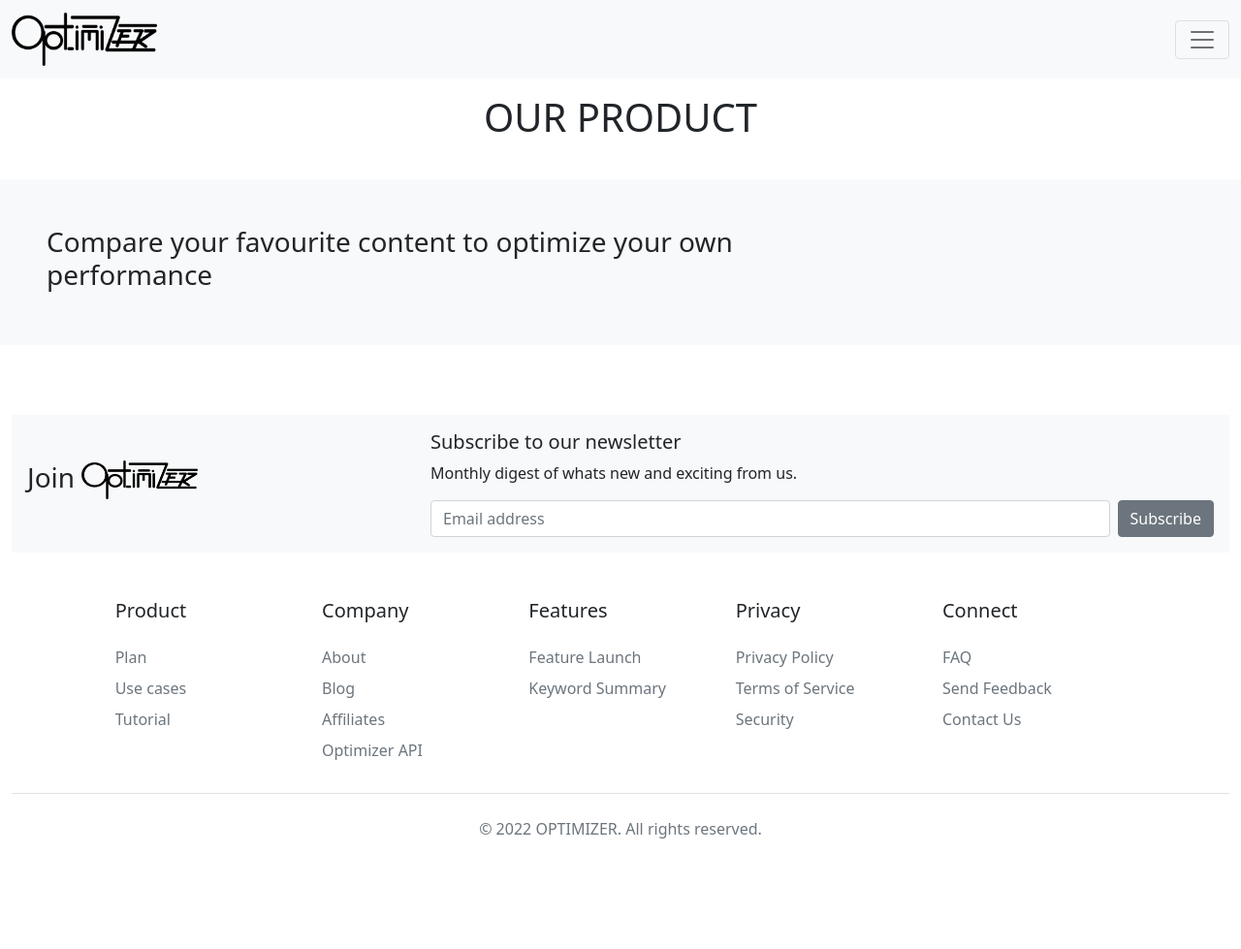
After one commit to SarmSKunatham/Optimizer-font-end, a Flask app: page /product in a window 1280 px wide. The commit adds this page. Shown: the whole page at 97% size. Run offline with Flask 2, Linux system fonts and the light colour scheme.

Commit message:
Working on product page

```diff
--- a/NLP_Project/flaskr/__init__.py
+++ b/NLP_Project/flaskr/__init__.py
@@ -14,6 +14,10 @@ def create_app(test_config=None):
     from . import db
     db.init_app(app)
 
+    from . import blog
+    app.register_blueprint(blog.bp)
+    app.add_url_rule('/', endpoint='index')
+
     from . import auth
     app.register_blueprint(auth.bp)
 
@@ -28,9 +32,9 @@ def create_app(test_config=None):
         os.makedirs(app.instance_path)
     except OSError:
         pass
-    @app.route("/")
-    def index():
-        return render_template('blog/index.html')
+    # @app.route("/")
+    # def index():
+    #     return render_template('blog/index.html')
     # a simple page that says hello
     @app.route('/hello')
     def hello():
--- a/NLP_Project/flaskr/auth.py
+++ b/NLP_Project/flaskr/auth.py
@@ -80,7 +80,7 @@ def load_logged_in_user():
 @bp.route('/logout')
 def logout():
     session.clear()
-    return redirect(url_for('index'))
+    return redirect(url_for('auth.login'))
 
 
 def login_required(view):
--- /dev/null
+++ b/NLP_Project/flaskr/blog.py
@@ -0,0 +1,24 @@
+from flask import (
+    Blueprint, flash, g, redirect, render_template, request, url_for
+)
+from werkzeug.exceptions import abort
+
+from flaskr.auth import login_required
+from flaskr.db import get_db
+
+bp = Blueprint('blog', __name__)
+
+@bp.route('/')
+def index():
+    db = get_db()
+    # posts = db.execute(
+    #     'SELECT p.id, title, body, created, author_id, username'
+    #     ' FROM post p JOIN user u ON p.author_id = u.id'
+    #     ' ORDER BY created DESC'
+    # ).fetchall()
+    return render_template('blog/index.html')
+
+@bp.route('/product')
+def product():
+
+    return render_template('blog/product.html')
--- a/NLP_Project/flaskr/templates/base.html
+++ b/NLP_Project/flaskr/templates/base.html
@@ -36,10 +36,10 @@
             <a class="nav-link active" aria-current="page" href={{url_for('index')}}>HOME</a>
           </li>
           <li class="nav-item">
-            <a class="nav-link" href="#">ABOUT</a>
+            <a class="nav-link" href={{url_for('blog.product')}}>OUR PRODUCT</a>
           </li>
           <li class="nav-item">
-            <a class="nav-link" href="#">USE CASES</a>
+            <a class="nav-link" href="#">ABOUT</a>
           </li>
           <li class="nav-item">
             <a class="nav-link" href="#">PLANS</a>
--- /dev/null
+++ b/NLP_Project/flaskr/templates/blog/product.html
@@ -0,0 +1,18 @@
+{% extends 'base.html' %}
+
+{% block title %}Optimizer's Product{% endblock %}
+{% block header %}<h1 class="text-center mt-3 mb-3">OUR PRODUCT</h1>{% endblock %}
+{% block content %}
+    <div class='container-fluid bg-light p-5'>
+        <div class='row'>
+            <div class="col-9">
+                <h3 >Compare your favourite content to optimize your own performance</h3>
+            </div>
+            <div class="col-3">
+                <div class="container d-flex justify-content-between">
+
+                </div>
+            </div>
+        </div>
+    </div>
+{% endblock %}
```
Also changed, not shown: NLP_Project/flaskr/static/index.css (deleted, +0 -8 lines).
